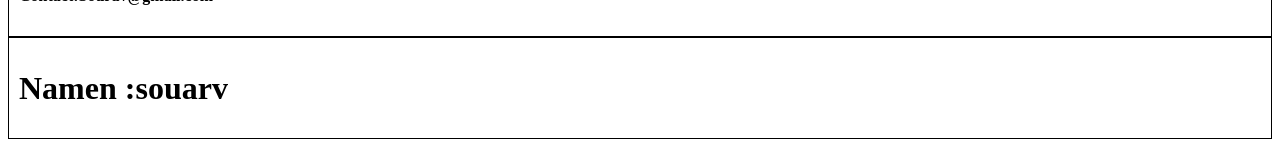
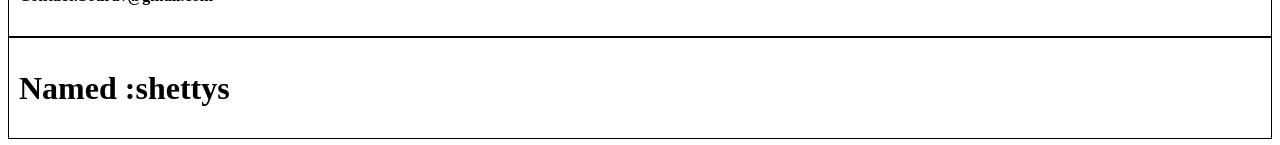
Before and after one commit to souravshetty/REACT, a React (Vite) app: page /about in a window 1280 px wide. Shown: the part 399-544 px from the top of the page. Built offline with nearby package versions, Linux system fonts and the light colour scheme.

Commit message:
feat: react life cycle update

```diff
--- a/src/components/About.js
+++ b/src/components/About.js
@@ -8,7 +8,7 @@ const About=()=>{
 				<h1>About page {count}</h1>
                 <button onClick={()=>setCount(count+1)}>Increase Count</button>
 				<User name={"sourav"} location={"CKM"}/>
-                <UserClass/>
+                <UserClass name={"shettys"}/>
 			</div>
 		);
 
--- a/src/components/UserClass.js
+++ b/src/components/UserClass.js
@@ -1,16 +1,15 @@
 import React from "react"
 class UserClass extends React.Component {
     constructor(props) {
-        super(props)
+        super(props);
 
     }
     render(){
-        return(
-            <div className="user-card">
-                <h1>Namen :souarv</h1>
-
-            </div>
-        )
+        return (
+					<div className="user-card" >
+						<h1>Named :{this.props.name}</h1>
+					</div>
+				);
     }
 }
 export default UserClass;
```
